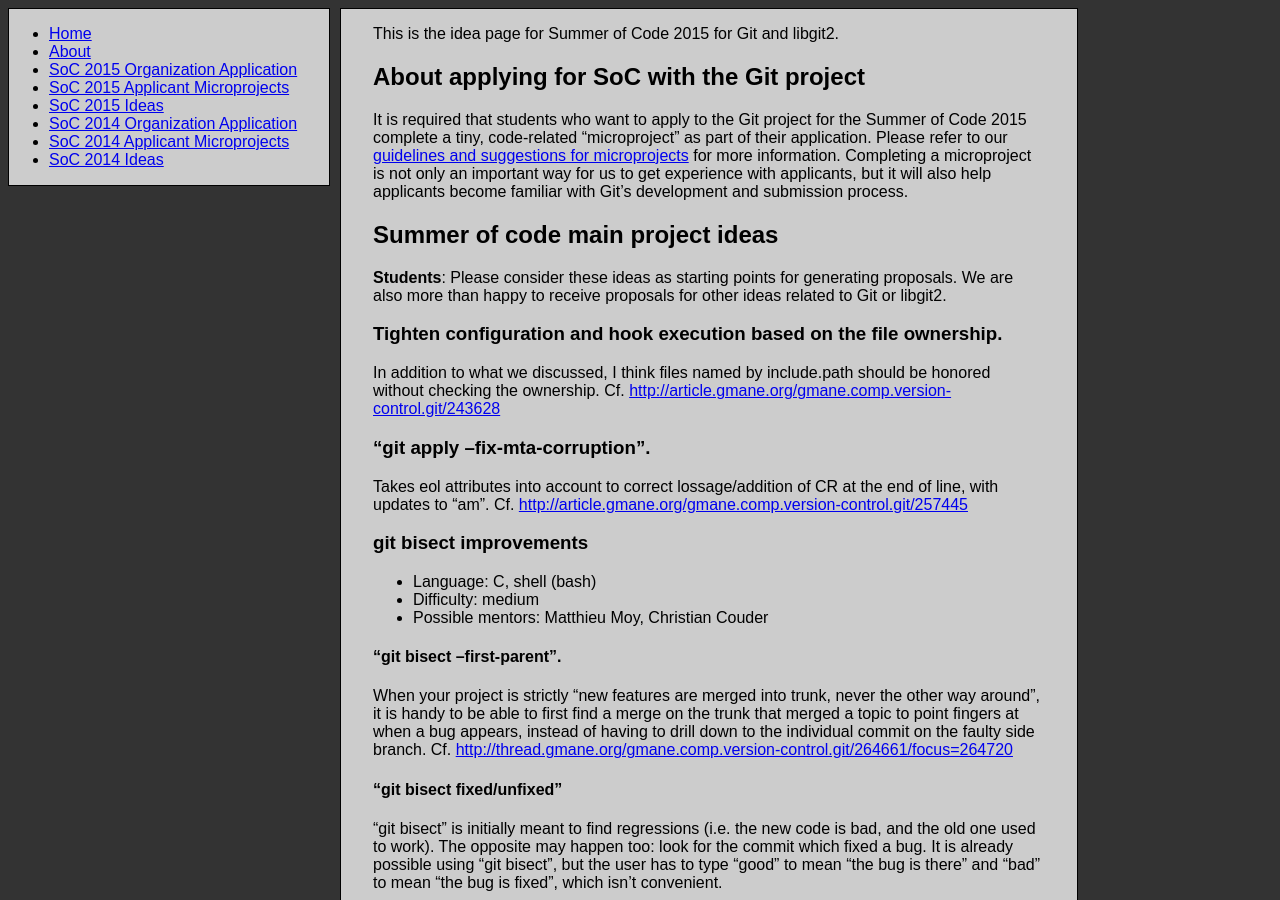
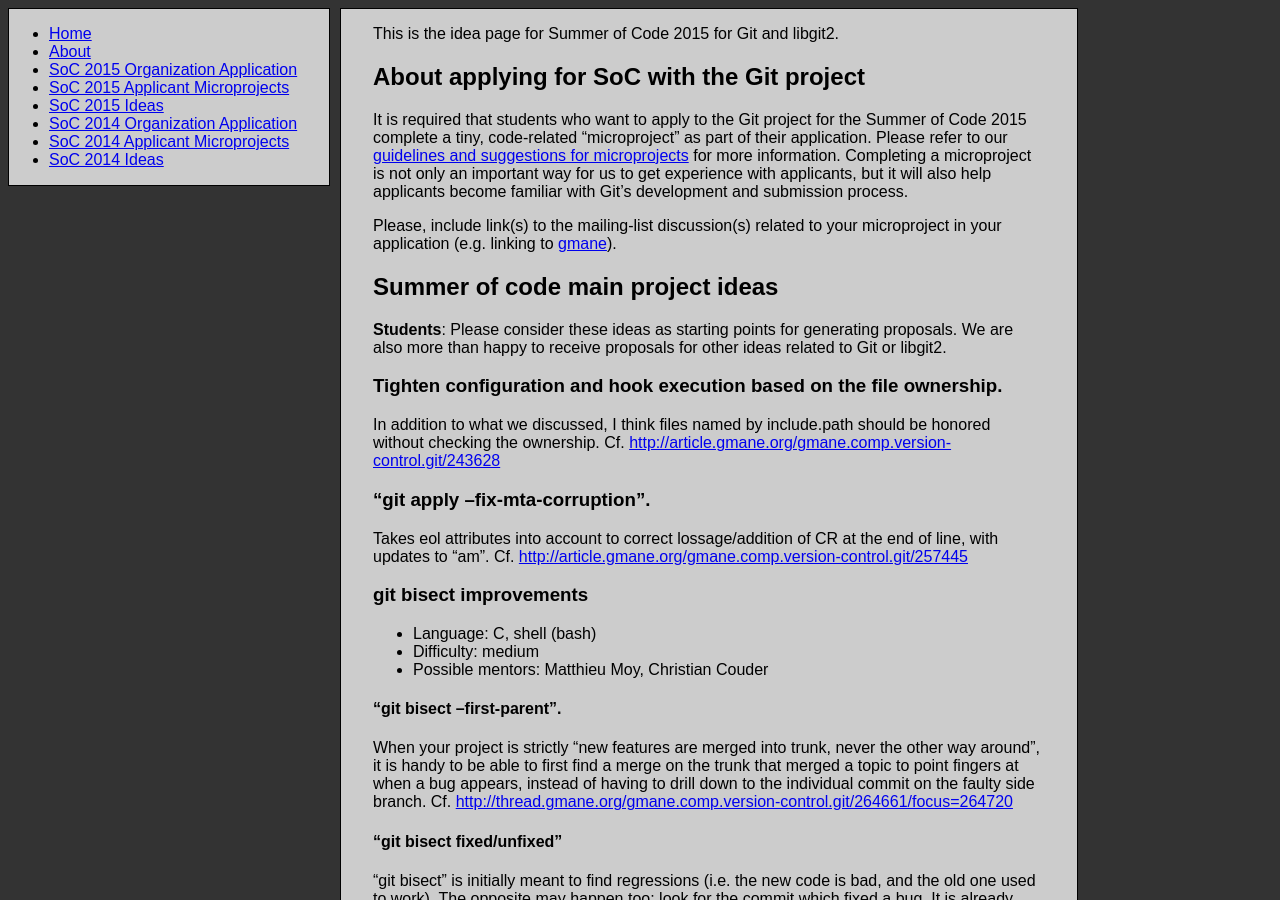
Before and after one commit to git/git.github.io, a Jekyll site: the page built from SoC-2015-Ideas.md, in a window 1280 px wide and 900 px high. Built offline with Jekyll 4.4.1, drawn with Linux system fonts in a browser that asks for light colours; Markdown is read by kramdown in place of the engine named in the settings.

Commit message:
Ask students to include a link to their microproject in their application
It makes it easier for us when reviewing/selecting candidates.

```diff
--- a/SoC-2015-Ideas.md
+++ b/SoC-2015-Ideas.md
@@ -15,6 +15,10 @@
 way for us to get experience with applicants, but it will also help
 applicants become familiar with Git's development and submission
 process.
+
+Please, include link(s) to the mailing-list discussion(s) related to
+your microproject in your application (e.g. linking to
+[gmane](http://news.gmane.org/gmane.comp.version-control.git)).
 
 ## Summer of code main project ideas
 
```
